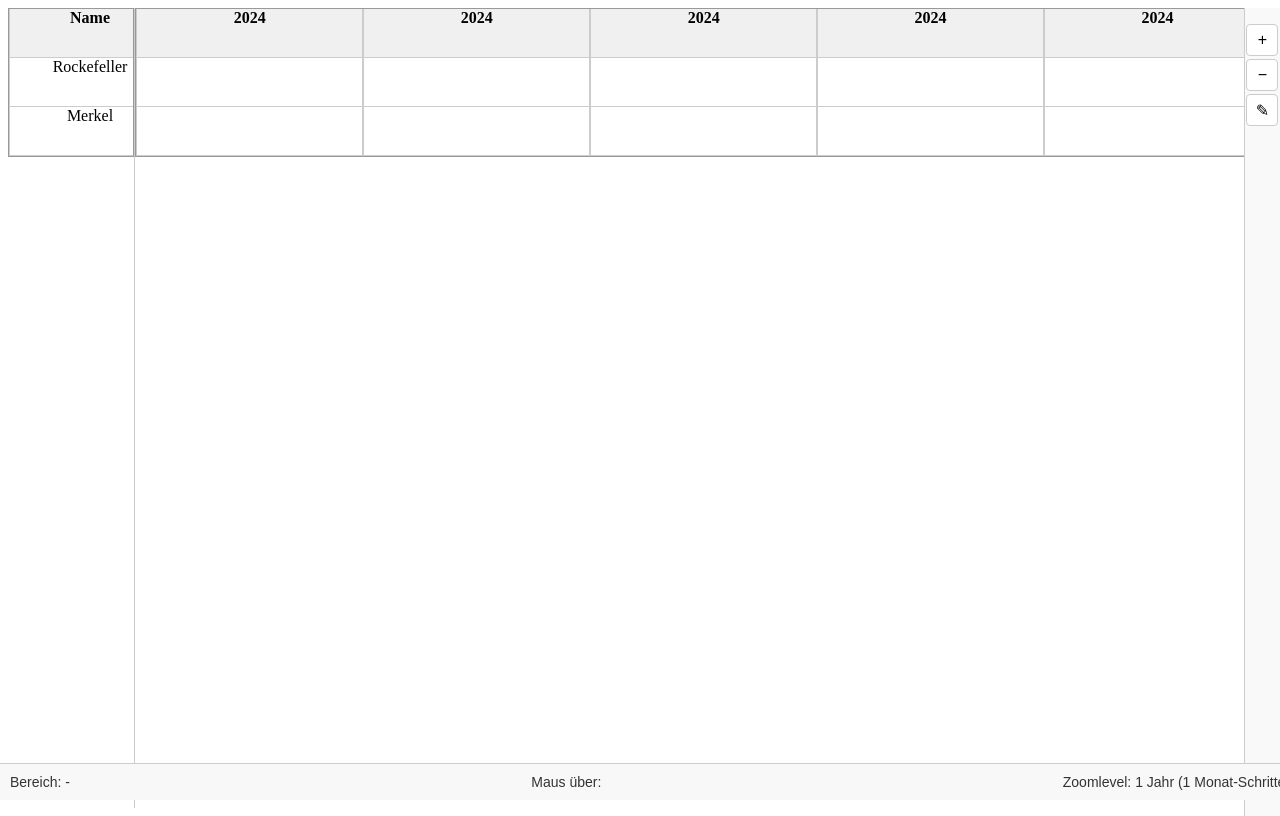
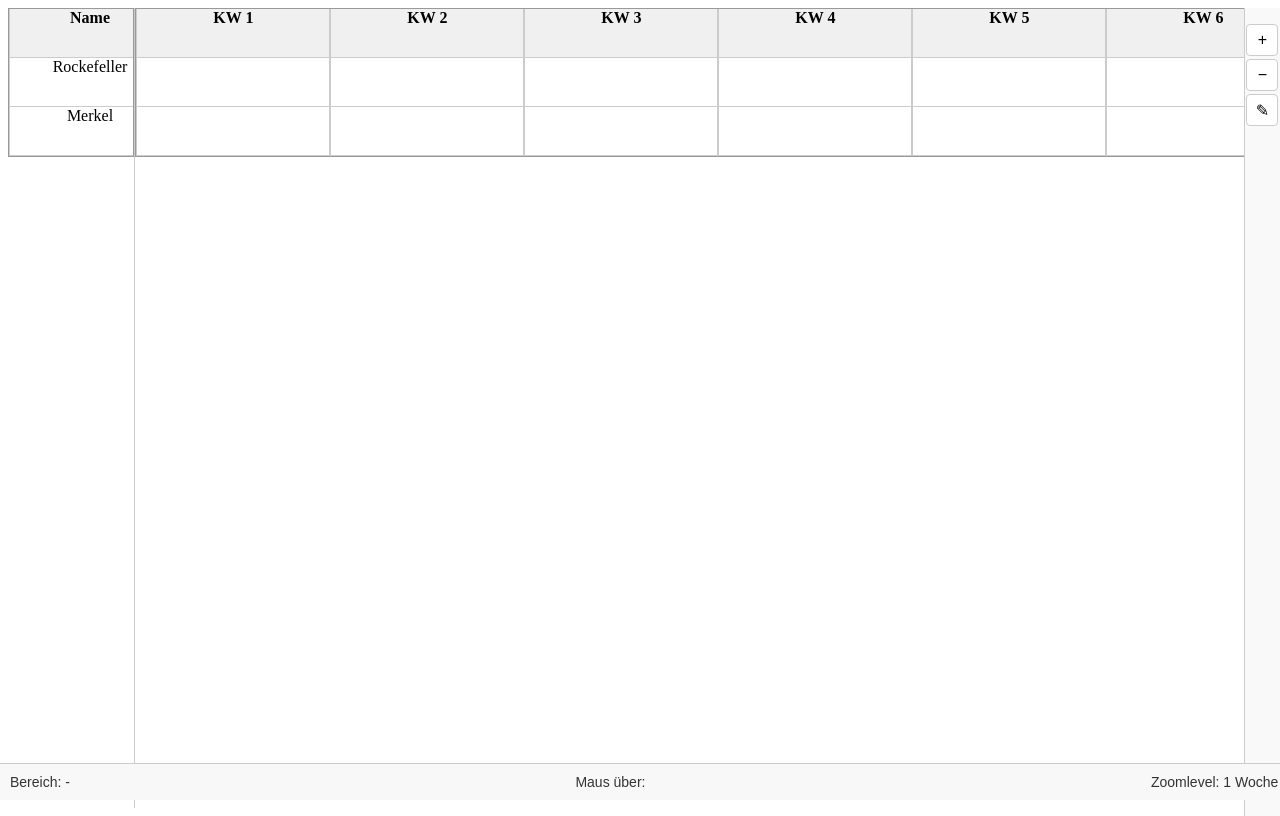
Before and after one commit to kron12345/gantteaseweb, an Angular app: page / in a window 1280 px wide. Built offline with nearby package versions, Linux system fonts and the light colour scheme.

Commit message:
learning 3

```diff
--- a/src/app/gantt/gantt.component.html
+++ b/src/app/gantt/gantt.component.html
@@ -6,14 +6,18 @@
         <table class="planning-table">
             <thead class="planning-table__thead">
                 <tr class="planning-table__row">
-                    <th class="planning-table__cell" *ngFor="let time of visibleTimes">
+                    <th class="planning-table__cell"
+                    *ngFor="let time of visibleTimes"
+                    [ngStyle]="{ 'width': getColumnWidth() + 'rem' }">
                         {{ formatTime(time)}}
                     </th>
                 </tr>
             </thead>
             <tbody class="planning-table__tbody">
                 <tr class="planning-table__row" *ngFor="let resourceId of resourceIds">
-                    <td class="planning-table__cell" *ngFor="let time of visibleTimes"></td>
+                    <td class="planning-table__cell"
+                    *ngFor="let time of visibleTimes"
+                    [ngStyle]="{ 'width': getColumnWidth() + 'rem' }"></td>
                 </tr>
             </tbody>
         </table>
--- a/src/app/gantt/gantt.component.ts
+++ b/src/app/gantt/gantt.component.ts
@@ -15,7 +15,7 @@ export class GanttComponent implements OnInit{
   endDate = new Date(2025, 0, 3); // Enddatum: 1. Januar 2025
   times: string[] = [];
   visibleTimes: Date[] = [];
-  maxVisiblePoints = 10; // Maximal 50 Spalten in der Ansicht
+  maxVisiblePoints = 40; // Maximal 50 Spalten in der Ansicht
   zoomLevel: number = 1;
   currentZoomLevel = 1; // Start-Zoom-Level
   resourceIds: number[] = [];
@@ -25,19 +25,21 @@ export class GanttComponent implements OnInit{
   mouseTime: string = '';        // Zeitpunkt unter der Maus
 
   zoomLevels = [
-    { level: 1, unit: 'year', step: 43200, label: '1 Jahr (1 Monat-Schritte)' },
-    { level: 2, unit: 'half-year', step: 14400, label: '1 Halbjahr (10 Tage-Schritte)' },
-    { level: 3, unit: 'quarter', step: 7200, label: '1 Quartal (5 Tage-Schritte)' },
-    { level: 4, unit: 'month', step: 1440, label: '1 Monat (1 Tag-Schritte)' },
-    { level: 5, unit: 'week', step: 720, label: '1 Woche (12 Stunden-Schritte)' },
-    { level: 6, unit: '3-days', step: 360, label: '3 Tage (6 Stunden-Schritte)' },
-    { level: 7, unit: 'day', step: 60, label: '1 Tag (1 Stunde-Schritte)' },
-    { level: 8, unit: '12-hours', step: 30, label: '12 Stunden (30 Minuten-Schritte)' },
-    { level: 9, unit: '6-hours', step: 15, label: '6 Stunden (15 Minuten-Schritte)' },
-    { level: 10, unit: '3-hours', step: 10, label: '3 Stunden (10 Minuten-Schritte)' },
-    { level: 11, unit: '1-hour', step: 5, label: '1 Stunde (5 Minuten-Schritte)' },
-    { level: 12, unit: '30-minutes', step: 2, label: '30 Minuten (2 Minuten-Schritte)' },
-    { level: 13, unit: '15-minutes', step: 1, label: '15 Minuten (1 Minute-Schritte)' }
+    { level: 1, unit: 'week', step: 604800000, label: '1 Woche 1', columnWidth: 12 },
+    { level: 2, unit: 'week', step: 604800000, label: '1 Woche 2', columnWidth: 24 },
+    { level: 3, unit: 'week', step: 604800000, label: '1 Woche 3', columnWidth: 48 },
+    { level: 4, unit: 'day', step: 86400000, label: '1 Tag 1', columnWidth: 12 },
+    { level: 5, unit: 'day', step: 86400000, label: '1 Tag 2', columnWidth: 24 },
+    { level: 6, unit: 'day', step: 86400000, label: '1 Tag 3', columnWidth: 48 },
+    { level: 7, unit: '12-hours', step: 43200000, label: '12 Stunden 1', columnWidth: 12 },
+    { level: 8, unit: '12-hours', step: 43200000, label: '12 Stunden 2', columnWidth: 24 },
+    { level: 9, unit: '12-hours', step: 43200000, label: '12 Stunden 3', columnWidth: 48 },
+    { level: 10, unit: '1-hour', step: 3600000, label: '1 Stunde 1', columnWidth: 12 },
+    { level: 11, unit: '1-hour', step: 3600000, label: '1 Stunde 2', columnWidth: 24 },
+    { level: 12, unit: '1-hour', step: 3600000, label: '1 Stunde 3', columnWidth: 48 },
+    { level: 13, unit: '30-minutes', step: 1800000, label: '30 Minuten 1', columnWidth: 12 },
+    { level: 14, unit: '30-minutes', step: 1800000, label: '30 Minuten 2', columnWidth: 24 },
+    { level: 15, unit: '30-minutes', step: 1800000, label: '30 Minuten 3', columnWidth: 48 }
   ];
 
   constructor(private resourceService: ResourceService) {}
@@ -61,8 +63,8 @@ export class GanttComponent implements OnInit{
     const step = zoom.step;
     const firstTime = this.startDate.getTime();
     const lastTime = this.endDate.getTime();
-    const maxStartTime = lastTime - step * this.maxVisiblePoints * 60000;
-    let startTime =  firstTime + startIndex * 60000;
+    const maxStartTime = lastTime - step * this.maxVisiblePoints;
+    let startTime =  firstTime + startIndex;
 
     if (startTime > maxStartTime){
       startTime = maxStartTime;
@@ -70,8 +72,11 @@ export class GanttComponent implements OnInit{
 
     let dates: Date[] = [];
 
-    for (let i = 0; i < this.maxVisiblePoints; i++) {
-      let visibleTime = firstTime + (startIndex * 60000) + (i * 60000);
+    const width = zoom.columnWidth;
+    const columns = Math.floor(12 / width * this.maxVisiblePoints);
+
+    for (let i = 0; i < columns; i++) {
+      let visibleTime = firstTime + startIndex + i * step;
       dates.push(new Date(visibleTime));
     }
 
@@ -230,6 +235,12 @@ handleMouseZoom(event: WheelEvent) {
       this.setVisibleTimes(startIndex); // Setze neue sichtbare Zeiten
     }
   }
+
+  getColumnWidth(): number {
+    const zoom = this.zoomLevels.find(z => z.level === this.currentZoomLevel);
+    return zoom ? zoom.columnWidth : 3; // Standardwert: 3rem
+  }
+
   scrollToTime(time: string, wrapper: HTMLElement) {
     const totalWidth = wrapper.scrollWidth;
     const totalMinutes = this.times.length;
```
